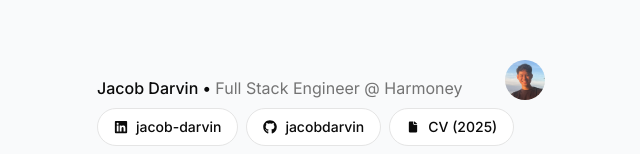
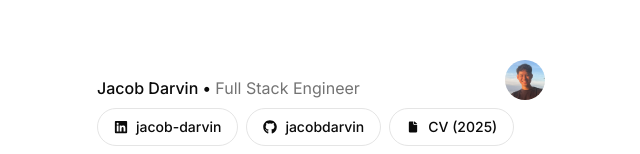
Before and after one commit to jacobdarvin/jacobdarvin-app, a Next.js app: page / in a window 1280 px wide. Shown: the part 129-283 px from the top of the page, without its empty margins (319-959 px from the left). Built offline with nearby package versions, Linux system fonts and the light colour scheme.

Commit message:
Simplified colors

```diff
--- a/app/components/Pill.tsx
+++ b/app/components/Pill.tsx
@@ -46,7 +46,7 @@ const Pill: React.FC<PillProps> = ({ href, label, handle }) => {
   return (
     <a
       href={href}
-      className="flex items-center gap-2 px-4 py-2 border rounded-full text-sm font-medium bg-white hover:bg-gray-50"
+      className="flex items-center gap-2 px-4 py-2 border rounded-full text-sm font-medium hover:bg-gray-50"
       target="_blank"
       rel="noopener noreferrer"
     >
--- a/app/page.tsx
+++ b/app/page.tsx
@@ -12,15 +12,13 @@ const youngSerif = Young_Serif({
 export default function Home() {
   return (
     <>
-      <div className="bg-gray-50 flex items-center justify-center min-h-screen p-8 pb-20 relative overflow-hidden">
+      <div className="flex items-center justify-center min-h-screen p-8 pb-20 relative overflow-hidden">
         <main className="flex flex-col gap-6 items-center sm:items-start z-10 w-full max-w-md">
           <Section>
             <div className="flex items-end justify-between">
               <div>
                 <span className="font-medium">Jacob Darvin • </span>
-                <span className="text-neutral-500">
-                  Full Stack Engineer @ Harmoney
-                </span>
+                <span className="text-neutral-500">Full Stack Engineer</span>
               </div>
               <Image
                 src="/me.jpeg"
```
